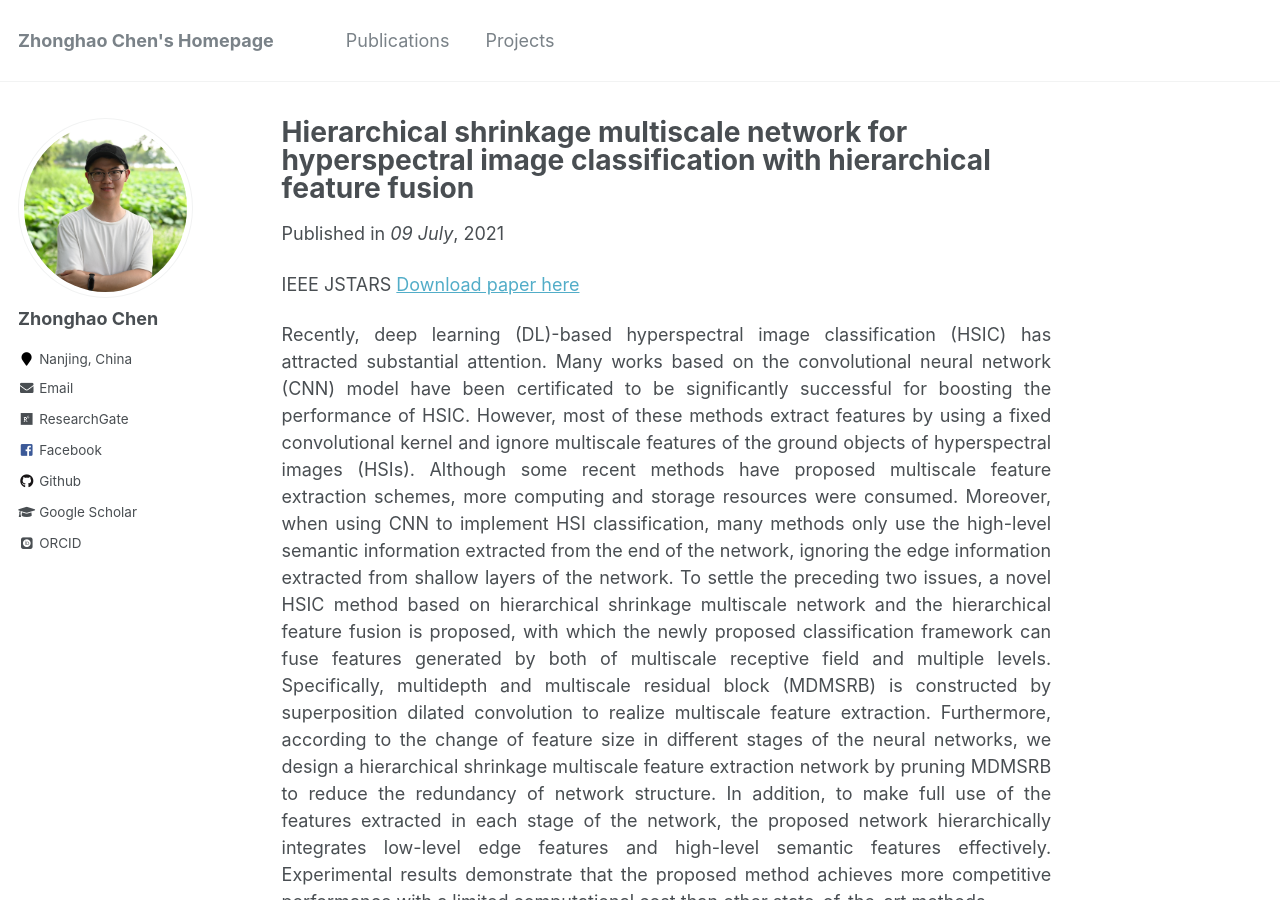
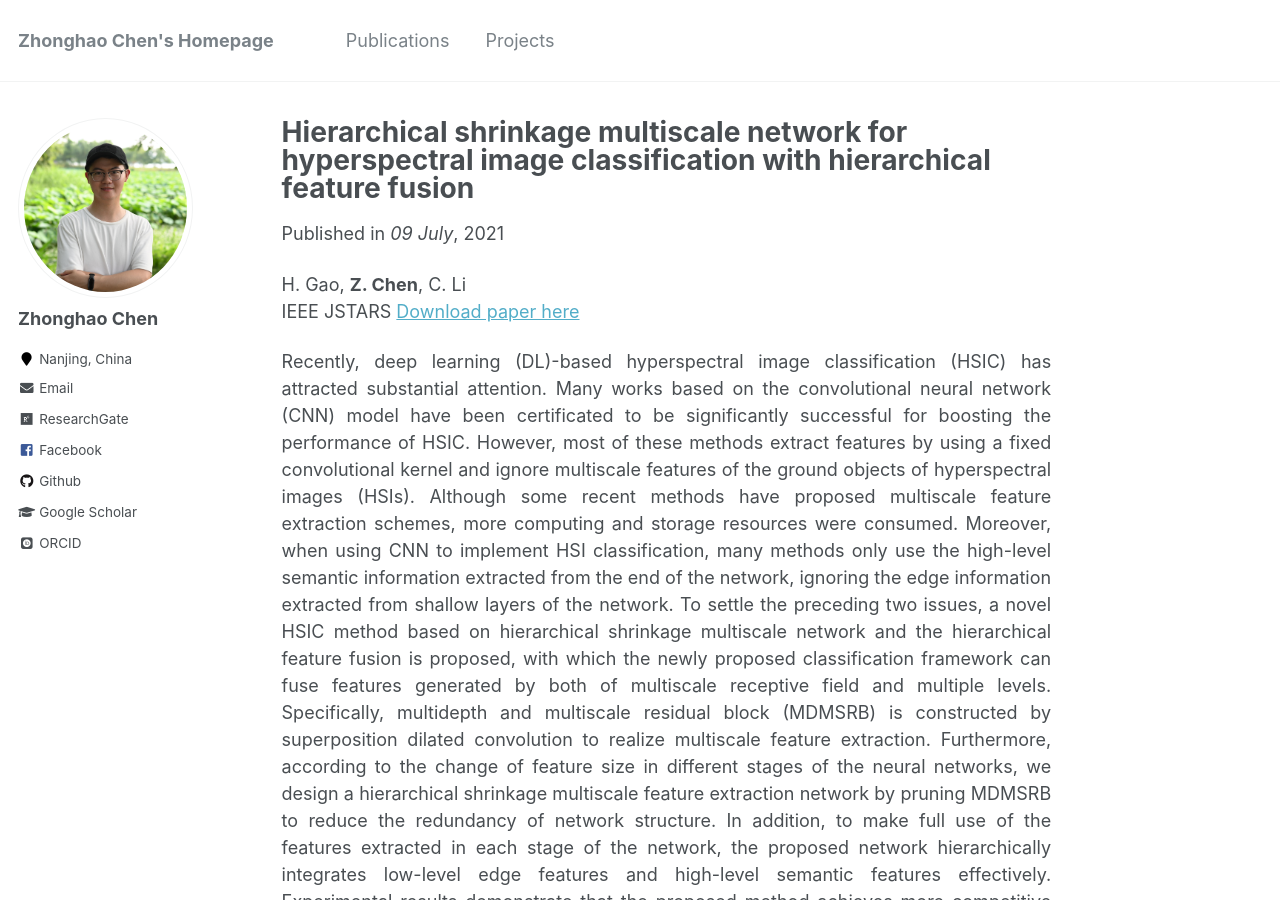
Before and after one commit to zhonghaochen/zhonghaochen.github.io, a Jekyll site: the page built from _publications/2015-10-01-paper-title-number-3.md, in a window 1280 px wide and 900 px high. Built offline with Jekyll 4.4.1, drawn with Linux system fonts in a browser that asks for light colours; some web fonts are replaced.

Commit message:
Update 2015-10-01-paper-title-number-3.md

```diff
--- a/_publications/2015-10-01-paper-title-number-3.md
+++ b/_publications/2015-10-01-paper-title-number-3.md
@@ -4,6 +4,7 @@ collection: publications
 date: 2021-07-09
 venue: '09 July'
 ---
+H. Gao, **Z. Chen**, C. Li<br>
 IEEE JSTARS
 [Download paper here](http://academicpages.github.io/files/paper3.pdf)
 
```
